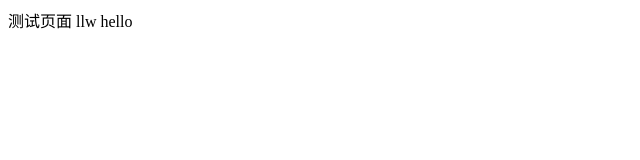
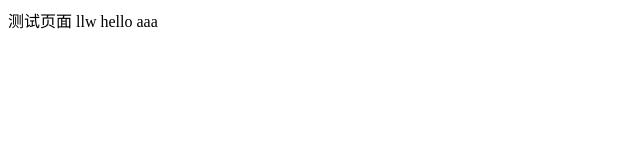
Before and after one commit to 992483674/yzy-text, a plain HTML site: page index.html in a window 1280 px wide. Shown: the full height of the page, 0-640 px from the left. Drawn offline with Linux system fonts and the light colour scheme.

Commit message:
第一次提交

```diff
--- a/index.html
+++ b/index.html
@@ -6,6 +6,6 @@
 </head>
 <body>
     测试页面
-llw hello
+llw hello aaa
 </body>
 </html>
```
